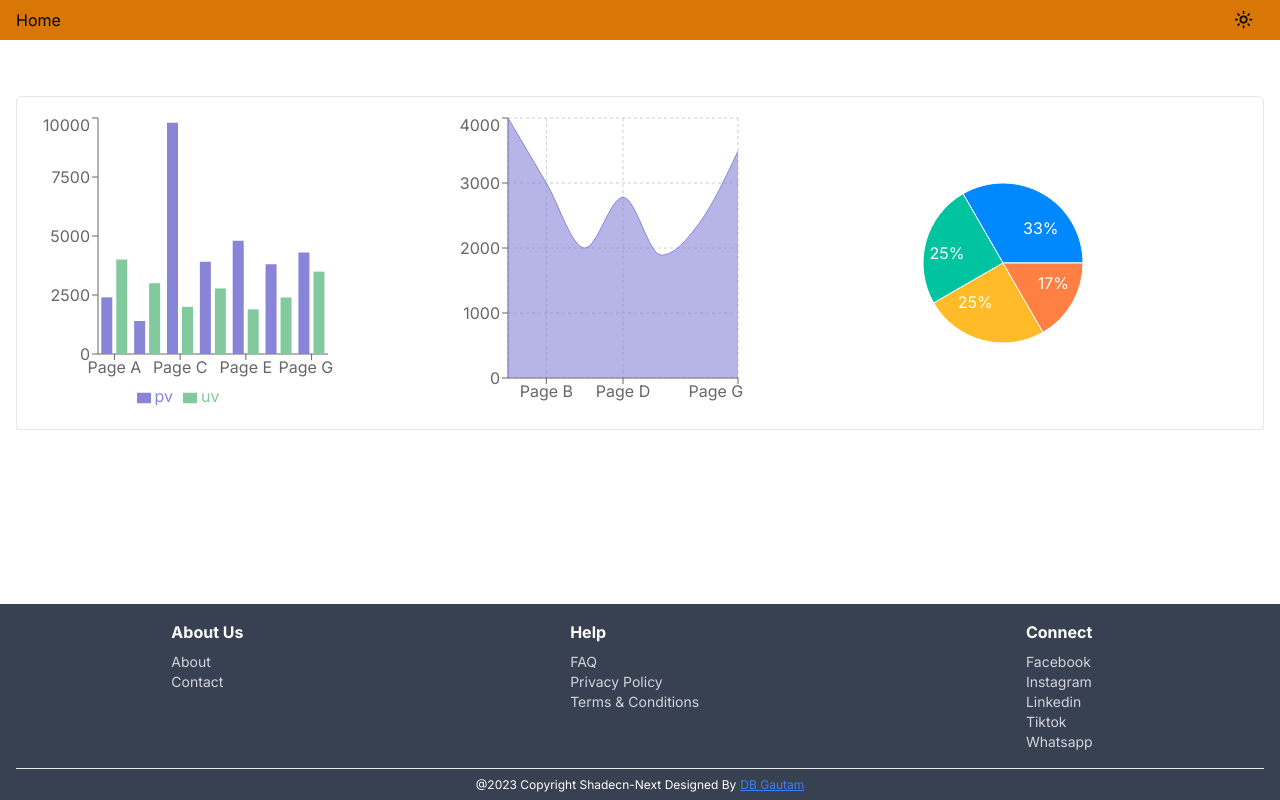
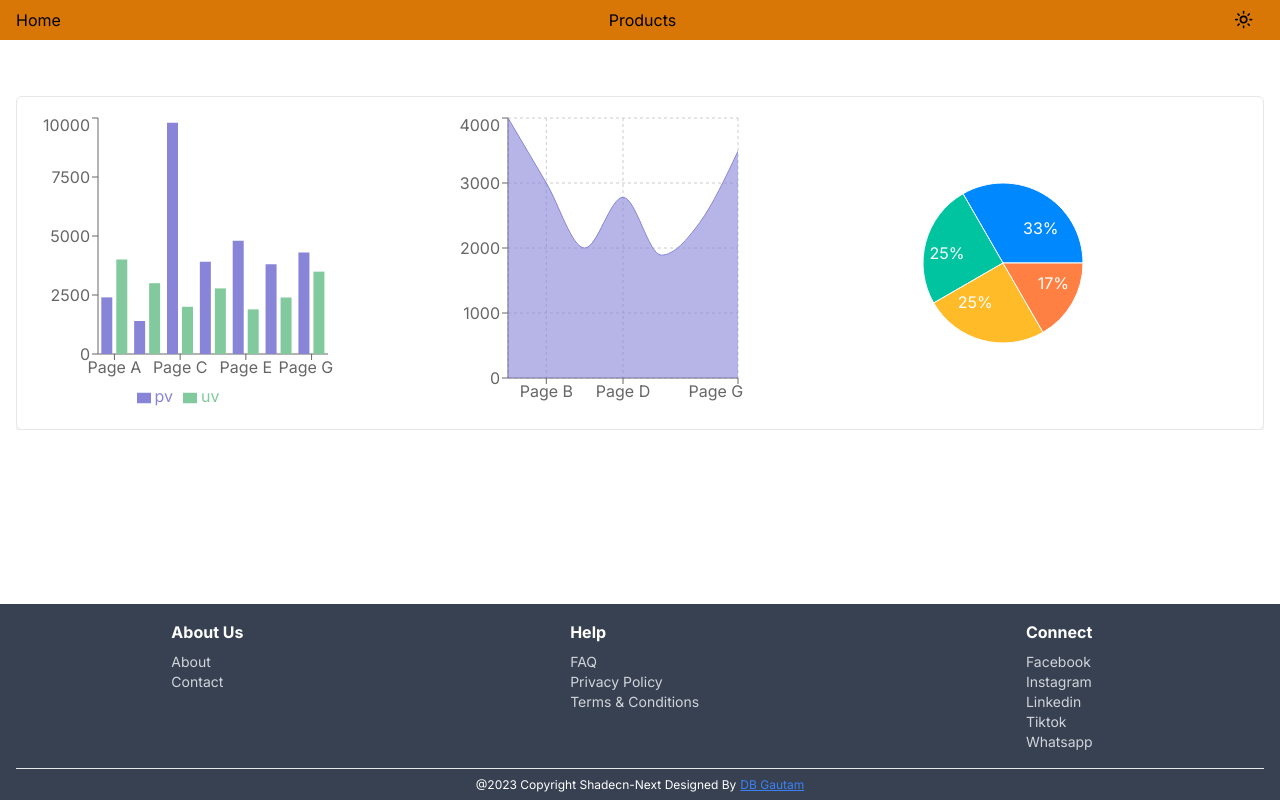
Before and after one commit to dbgautam7/shadecn-ui, a Next.js app: page / in a window 1280 px wide. Built offline with nearby package versions, Linux system fonts and the light colour scheme.

Commit message:
feat: navigate used

```diff
--- a/components/customUi/navbar.tsx
+++ b/components/customUi/navbar.tsx
@@ -1,11 +1,24 @@
 'use client';
 
+import { useRouter } from 'next/navigation';
 import { ToggleTheme } from './toggleTheme';
 
+const navItems = [
+  { name: 'Home', path: '/' },
+  { name: 'Products', path: '/products' },
+];
+
 const Navbar = () => {
+  const router = useRouter();
   return (
     <div className='fixed top-0 z-10 flex w-full items-center justify-between bg-amber-600 px-4'>
-      Home
+      {navItems.map((item, id) => {
+        return (
+          <div onClick={() => router.push(item.path)} key={id}>
+            {item.name}
+          </div>
+        );
+      })}
       <ToggleTheme />
     </div>
   );
```
